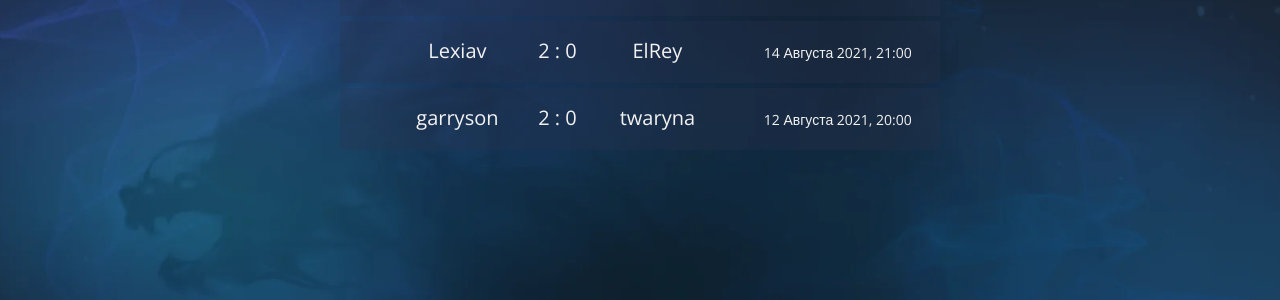
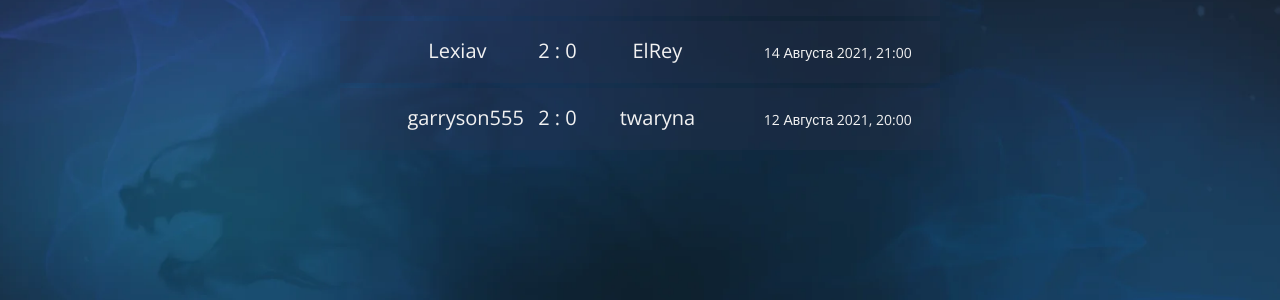
Before and after one commit to JoGlobalLeague/site, a Jekyll site: the page built from schedule.html, in a window 1280 px wide. Shown: the part 183-483 px from the top of the page. Built offline with Jekyll 4.4.1, drawn with Linux system fonts in a browser that asks for light colours.

Commit message:
Update matches.yml

```diff
--- a/_data/matches.yml
+++ b/_data/matches.yml
@@ -14,6 +14,6 @@
   score: '2 : 0'
 
 - time: 2021-08-12 20:00 +0300
-  team1: 'garryson'
+  team1: 'garryson555'
   team2: 'twaryna'
   score: '2 : 0'
```
